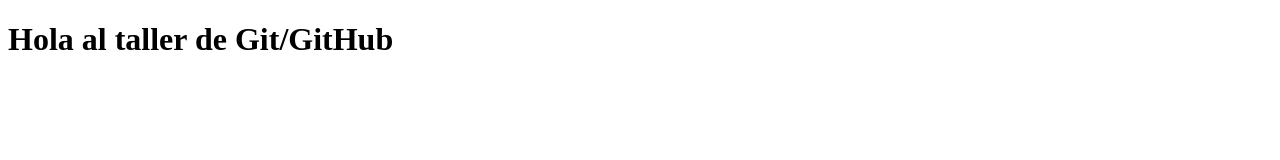
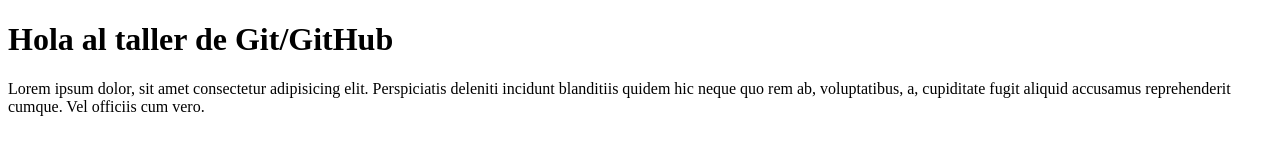
Before and after one commit to consuelopecass/tallerGitHola, a plain HTML site: page index.html in a window 1280 px wide. Drawn offline with Linux system fonts and the light colour scheme.

Commit message:
Agregando nueva rama

```diff
--- a/index.html
+++ b/index.html
@@ -10,6 +10,8 @@
 
     <h1>Hola al taller de Git/GitHub</h1>
 
+    <p>Lorem ipsum dolor, sit amet consectetur adipisicing elit. Perspiciatis deleniti incidunt blanditiis quidem hic neque quo rem ab, voluptatibus, a, cupiditate fugit aliquid accusamus reprehenderit cumque. Vel officiis cum vero.</p>
+
     <script src="script.js"></script>
 </body>
 </html>
```
